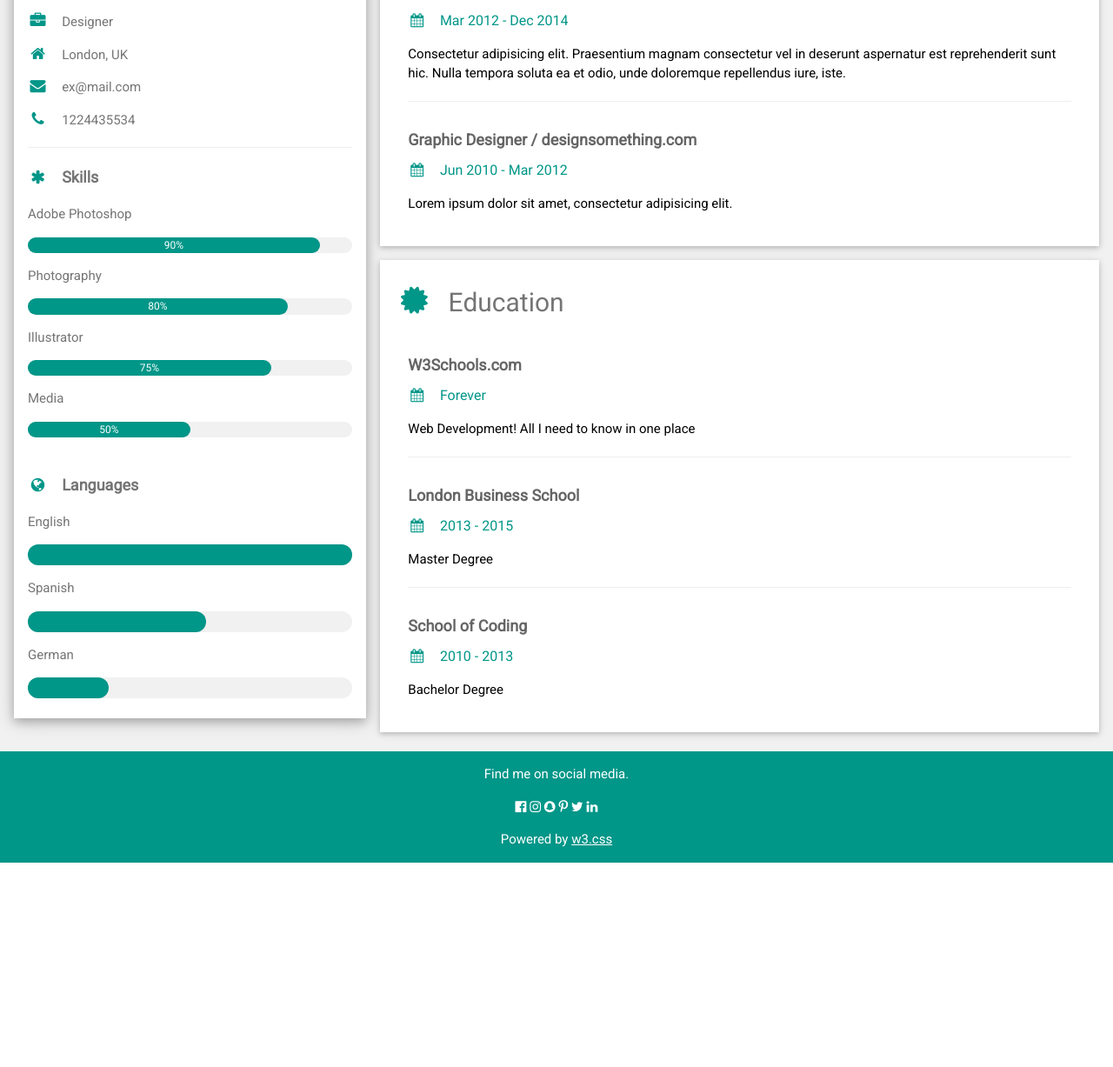
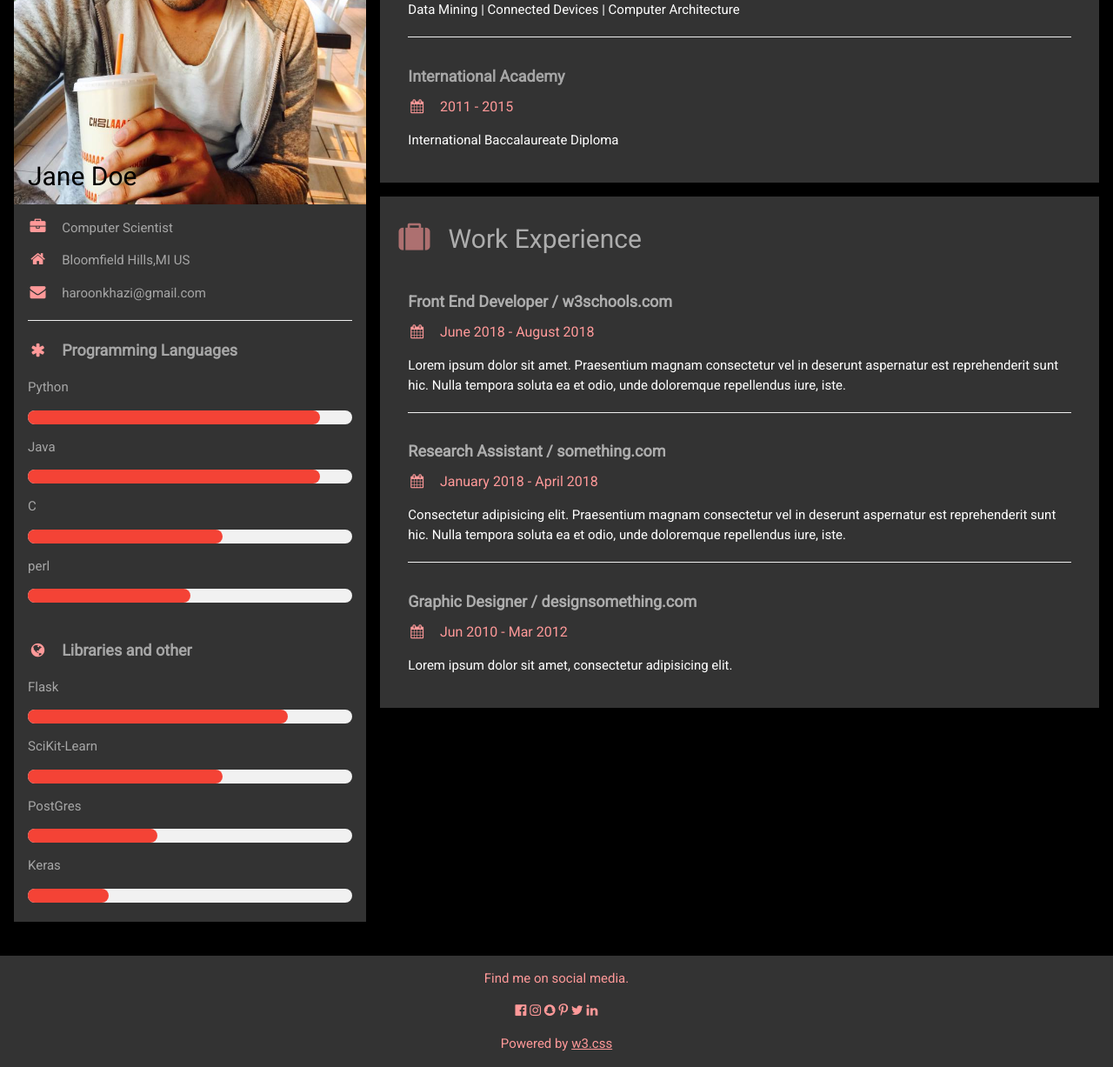
Before and after one commit to haroonkhazi/Website, a Flask app: template templates/home.html in a window 1280 px wide. Shown: the part 321-1548 px from the top of the page at 87% size. Before the commit the page ends 1313 px from the top, so only its background shows below. Run offline with Flask 2, Linux system fonts and the light colour scheme; the template is opened without the code that fills it, so the values that code supplies are empty.

Commit message:
Updated templates and added picture

```diff
--- a/app.py
+++ b/app.py
@@ -2,8 +2,8 @@ from flask import Flask
 app = Flask(__name__)
 
 @app.route("/")
-def hello():
-    return "<h1 style='color:blue'>Hello There!</h1>"
+def main_page():
+    return render_template('home.html')
 
 if __name__ == "__main__":
     app.run(host='0.0.0.0')
--- a/templates/home.html
+++ b/templates/home.html
@@ -9,7 +9,7 @@
 <style>
 html,body,h1,h2,h3,h4,h5,h6 {font-family: "Roboto", sans-serif}
 </style>
-<body class="w3-light-grey">
+<body class="w3-black">
 
 <!-- Page Container -->
 <div class="w3-content w3-margin-top" style="max-width:1400px;">
@@ -22,52 +22,54 @@ html,body,h1,h2,h3,h4,h5,h6 {font-family: "Roboto", sans-serif}
 
       <div class="w3-white w3-text-grey w3-card-4">
         <div class="w3-display-container">
-          <img src="/w3images/avatar_hat.jpg" style="width:100%" alt="Avatar">
+          <img src="/static/haroonkhazi.jpg" style="width:100%" alt="Avatar">
           <div class="w3-display-bottomleft w3-container w3-text-black">
             <h2>Jane Doe</h2>
           </div>
         </div>
-        <div class="w3-container">
-          <p><i class="fa fa-briefcase fa-fw w3-margin-right w3-large w3-text-teal"></i>Designer</p>
-          <p><i class="fa fa-home fa-fw w3-margin-right w3-large w3-text-teal"></i>London, UK</p>
-          <p><i class="fa fa-envelope fa-fw w3-margin-right w3-large w3-text-teal"></i>ex@mail.com</p>
-          <p><i class="fa fa-phone fa-fw w3-margin-right w3-large w3-text-teal"></i>1224435534</p>
+        <div class="w3-container" style="background-color:#333333;color:#a6a6a6;">
+          <p><i class="fa fa-briefcase fa-fw w3-margin-right w3-large" style="color:#ff9999;"></i>Computer Scientist</p>
+          <p><i class="fa fa-home fa-fw w3-margin-right w3-large" style="color:#ff9999;"></i>Bloomfield Hills,MI US</p>
+          <p><i class="fa fa-envelope fa-fw w3-margin-right w3-large" style="color:#ff9999;"></i>haroonkhazi@gmail.com</p>
           <hr>
 
-          <p class="w3-large"><b><i class="fa fa-asterisk fa-fw w3-margin-right w3-text-teal"></i>Skills</b></p>
-          <p>Adobe Photoshop</p>
-          <div class="w3-light-grey w3-round-xlarge w3-small">
-            <div class="w3-container w3-center w3-round-xlarge w3-teal" style="width:90%">90%</div>
+          <p class="w3-large"><b><i class="fa fa-asterisk fa-fw w3-margin-right" style="color:#ff9999;"></i>Programming Languages</b></p>
+          <p>Python</p>
+          <div class="w3-light-grey w3-round-xxlarge">
+            <div class="w3-round-xxlarge w3-red" style="height:16px;width:90%;"></div>
           </div>
-          <p>Photography</p>
-          <div class="w3-light-grey w3-round-xlarge w3-small">
-            <div class="w3-container w3-center w3-round-xlarge w3-teal" style="width:80%">
-              <div class="w3-center w3-text-white">80%</div>
-            </div>
+          <p>Java</p>
+          <div class="w3-light-grey w3-round-xxlarge">
+            <div class="w3-round-xxlarge w3-red" style="height:16px;width:90%;"></div>
           </div>
-          <p>Illustrator</p>
-          <div class="w3-light-grey w3-round-xlarge w3-small">
-            <div class="w3-container w3-center w3-round-xlarge w3-teal" style="width:75%">75%</div>
+          <p>C</p>
+          <div class="w3-light-grey w3-round-xxlarge">
+            <div class="w3-round-xxlarge w3-red" style="height:16px;width:60%;"></div>
           </div>
-          <p>Media</p>
-          <div class="w3-light-grey w3-round-xlarge w3-small">
-            <div class="w3-container w3-center w3-round-xlarge w3-teal" style="width:50%">50%</div>
+          <p>perl</p>
+          <div class="w3-light-grey w3-round-xxlarge">
+            <div class="w3-round-xxlarge w3-red" style="height:16px;width:50%;"></div>
           </div>
           <br>
 
-          <p class="w3-large w3-text-theme"><b><i class="fa fa-globe fa-fw w3-margin-right w3-text-teal"></i>Languages</b></p>
-          <p>English</p>
-          <div class="w3-light-grey w3-round-xlarge">
-            <div class="w3-round-xlarge w3-teal" style="height:24px;width:100%"></div>
+          <p class="w3-large w3-text-theme"><b><i class="fa fa-globe fa-fw w3-margin-right" style="color:#ff9999;"></i>Libraries and other</b></p>
+          <p>Flask</p>
+          <div class="w3-light-grey w3-round-xxlarge">
+            <div class="w3-round-xlarge w3-red" style="height:16px;width:80%;"></div>
           </div>
-          <p>Spanish</p>
-          <div class="w3-light-grey w3-round-xlarge">
-            <div class="w3-round-xlarge w3-teal" style="height:24px;width:55%"></div>
+          <p>SciKit-Learn</p>
+          <div class="w3-light-grey w3-round-xxlarge">
+            <div class="w3-round-xlarge w3-red" style="height:16px;width:60%;"></div>
           </div>
-          <p>German</p>
-          <div class="w3-light-grey w3-round-xlarge">
-            <div class="w3-round-xlarge w3-teal" style="height:24px;width:25%"></div>
+          <p>PostGres</p>
+          <div class="w3-light-grey w3-round-xxlarge">
+            <div class="w3-round-xlarge w3-red" style="height:16px;width:40%;"></div>
           </div>
+          <p>Keras</p>
+          <div class="w3-light-grey w3-round-xxlarge">
+            <div class="w3-round-xlarge w3-red" style="height:16px;width:25%;"></div>
+          </div>
+
           <br>
         </div>
       </div><br>
@@ -78,47 +80,46 @@ html,body,h1,h2,h3,h4,h5,h6 {font-family: "Roboto", sans-serif}
     <!-- Right Column -->
     <div class="w3-twothird">
 
-      <div class="w3-container w3-card w3-white w3-margin-bottom">
-        <h2 class="w3-text-grey w3-padding-16"><i class="fa fa-suitcase fa-fw w3-margin-right w3-xxlarge w3-text-teal"></i>Work Experience</h2>
+      <div class="w3-container w3-card w3-margin-bottom" style="background-color:#333333;">
+        <h2 class="w3-padding-16" style="color:#a6a6a6"><i class="fa fa-certificate fa-fw w3-margin-right w3-xxlarge" style="color:#ff9999;"></i>Education</h2>
+        <div class="w3-container">
+          <h5 class="w3-opacity"><b>Case Western Reserve University</b></h5>
+          <h6 style="color:#ff9999;"><i class="fa fa-calendar fa-fw w3-margin-right"></i>2015 - 2019</h6>
+          <p>Bachelor's Degree</p>
+          <h6 style="color:#a6a6a6"><b>Courses Taken</b></h6>
+          <p>Data Structures | Cryptography | Discrete Maths | Algorithms | Operating Systems | Networks Circuits | Signals and Systems | Programming Language Concepts | Theoretical Computer Science
+Applied Graph Theory | Databases | Data Mining | Connected Devices | Computer Architecture</p>
+          <hr>
+        </div>
+        <div class="w3-container">
+          <h5 style="color:#a6a6a6"><b>International Academy</b></h5>
+          <h6 style="color:#ff9999;"><i class="fa fa-calendar fa-fw w3-margin-right"></i>2011 - 2015</h6>
+          <p>International Baccalaureate Diploma</p><br>
+        </div>
+      </div>
+
+      <div class="w3-container w3-card" style="background-color:#333333;">
+        <h2 class="w3-opacity w3-padding-16"><i class="fa fa-suitcase fa-fw w3-margin-right w3-xxlarge" style="color:#ff9999;"></i>Work Experience</h2>
         <div class="w3-container">
           <h5 class="w3-opacity"><b>Front End Developer / w3schools.com</b></h5>
-          <h6 class="w3-text-teal"><i class="fa fa-calendar fa-fw w3-margin-right"></i>Jan 2015 - <span class="w3-tag w3-teal w3-round">Current</span></h6>
+          <h6 style="color:#ff9999;"><i class="fa fa-calendar fa-fw w3-margin-right"></i>June 2018 - August 2018</h6>
           <p>Lorem ipsum dolor sit amet. Praesentium magnam consectetur vel in deserunt aspernatur est reprehenderit sunt hic. Nulla tempora soluta ea et odio, unde doloremque repellendus iure, iste.</p>
           <hr>
         </div>
         <div class="w3-container">
-          <h5 class="w3-opacity"><b>Web Developer / something.com</b></h5>
-          <h6 class="w3-text-teal"><i class="fa fa-calendar fa-fw w3-margin-right"></i>Mar 2012 - Dec 2014</h6>
+          <h5 class="w3-opacity"><b>Research Assistant / something.com</b></h5>
+          <h6 style="color:#ff9999;"><i class="fa fa-calendar fa-fw w3-margin-right"></i>January 2018 - April 2018</h6>
           <p>Consectetur adipisicing elit. Praesentium magnam consectetur vel in deserunt aspernatur est reprehenderit sunt hic. Nulla tempora soluta ea et odio, unde doloremque repellendus iure, iste.</p>
           <hr>
         </div>
         <div class="w3-container">
           <h5 class="w3-opacity"><b>Graphic Designer / designsomething.com</b></h5>
-          <h6 class="w3-text-teal"><i class="fa fa-calendar fa-fw w3-margin-right"></i>Jun 2010 - Mar 2012</h6>
+          <h6 style="color:#ff9999;"><i class="fa fa-calendar fa-fw w3-margin-right"></i>Jun 2010 - Mar 2012</h6>
           <p>Lorem ipsum dolor sit amet, consectetur adipisicing elit. </p><br>
         </div>
       </div>
 
-      <div class="w3-container w3-card w3-white">
-        <h2 class="w3-text-grey w3-padding-16"><i class="fa fa-certificate fa-fw w3-margin-right w3-xxlarge w3-text-teal"></i>Education</h2>
-        <div class="w3-container">
-          <h5 class="w3-opacity"><b>W3Schools.com</b></h5>
-          <h6 class="w3-text-teal"><i class="fa fa-calendar fa-fw w3-margin-right"></i>Forever</h6>
-          <p>Web Development! All I need to know in one place</p>
-          <hr>
-        </div>
-        <div class="w3-container">
-          <h5 class="w3-opacity"><b>London Business School</b></h5>
-          <h6 class="w3-text-teal"><i class="fa fa-calendar fa-fw w3-margin-right"></i>2013 - 2015</h6>
-          <p>Master Degree</p>
-          <hr>
-        </div>
-        <div class="w3-container">
-          <h5 class="w3-opacity"><b>School of Coding</b></h5>
-          <h6 class="w3-text-teal"><i class="fa fa-calendar fa-fw w3-margin-right"></i>2010 - 2013</h6>
-          <p>Bachelor Degree</p><br>
-        </div>
-      </div>
+
 
     <!-- End Right Column -->
     </div>
@@ -129,7 +130,7 @@ html,body,h1,h2,h3,h4,h5,h6 {font-family: "Roboto", sans-serif}
   <!-- End Page Container -->
 </div>
 
-<footer class="w3-container w3-teal w3-center w3-margin-top">
+<footer class="w3-container w3-center w3-margin-top" style="color:#ff9999;background-color:#333333">
   <p>Find me on social media.</p>
   <i class="fa fa-facebook-official w3-hover-opacity"></i>
   <i class="fa fa-instagram w3-hover-opacity"></i>
```
Also changed, not shown: static/haroonkhazi.jpg (added).
